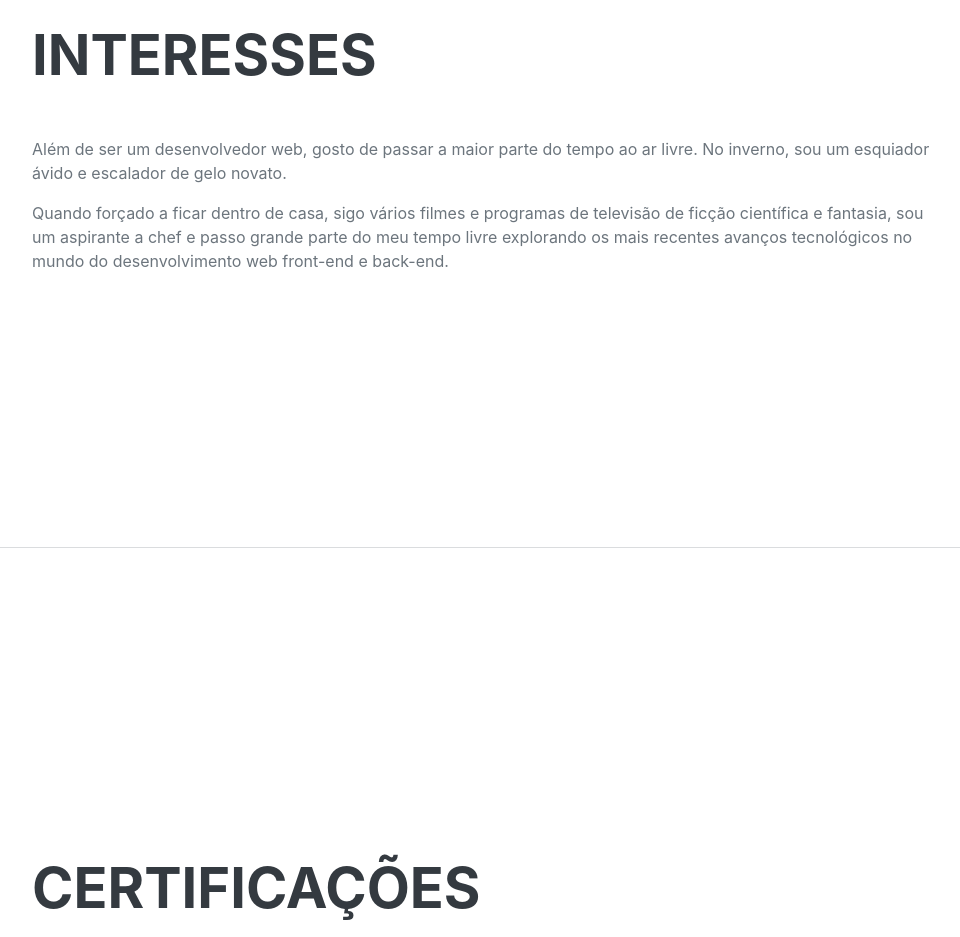
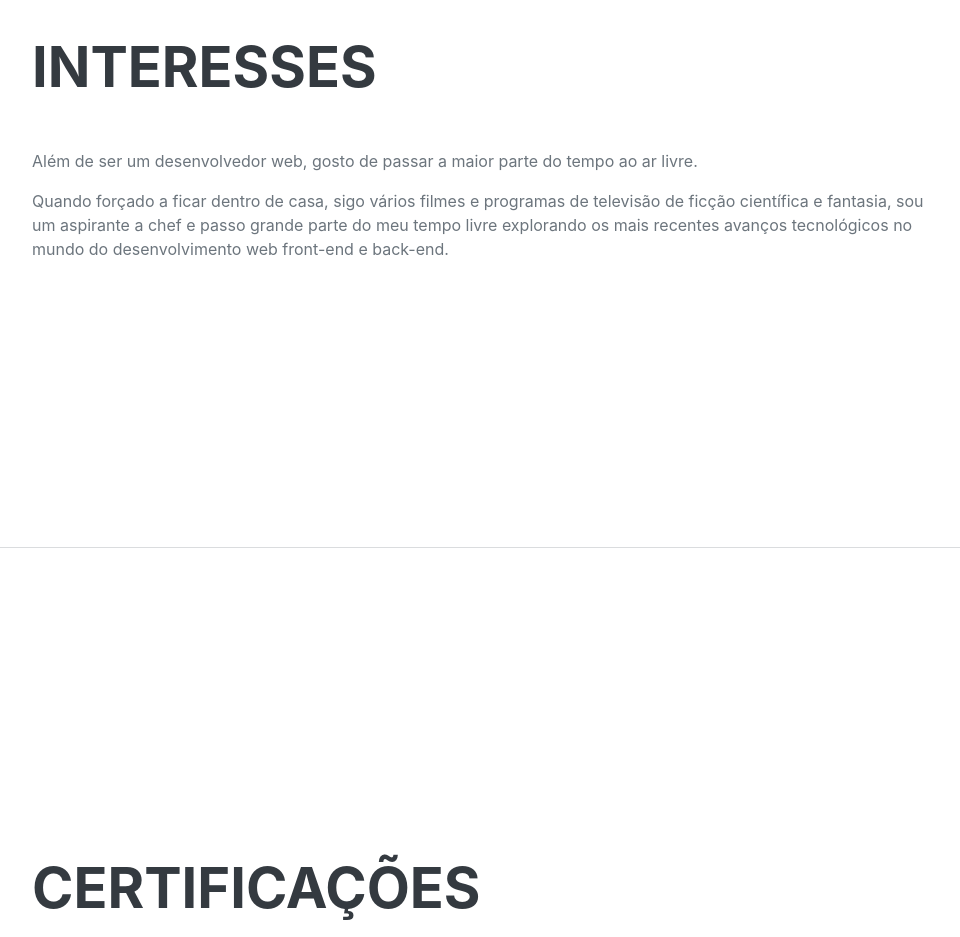
Before and after one commit to varitopedro/varitopedro.github, a plain HTML site: page portfolio/index.html in a window 1280 px wide. Shown: the part 3920-4857 px from the top of the page, without its empty margins (288-1248 px from the left). Drawn offline with nearby package versions, Linux system fonts and the light colour scheme; a web font is replaced by a local one.

```diff
--- a/portfolio/index.html
+++ b/portfolio/index.html
@@ -172,7 +172,7 @@
             <section class="resume-section" id="interests">
                 <div class="resume-section-content">
                     <h2 class="mb-5">Interesses</h2>
-                    <p>Além de ser um desenvolvedor web, gosto de passar a maior parte do tempo ao ar livre. No inverno, sou um esquiador ávido e escalador de gelo novato.</p>
+                    <p>Além de ser um desenvolvedor web, gosto de passar a maior parte do tempo ao ar livre.</p>
                     <p class="mb-0">Quando forçado a ficar dentro de casa, sigo vários filmes e programas de televisão de ficção científica e fantasia, sou um aspirante a chef e passo grande parte do meu tempo livre explorando os mais recentes avanços tecnológicos no mundo do desenvolvimento web front-end e back-end.</p>
                 </div>
             </section>
```
